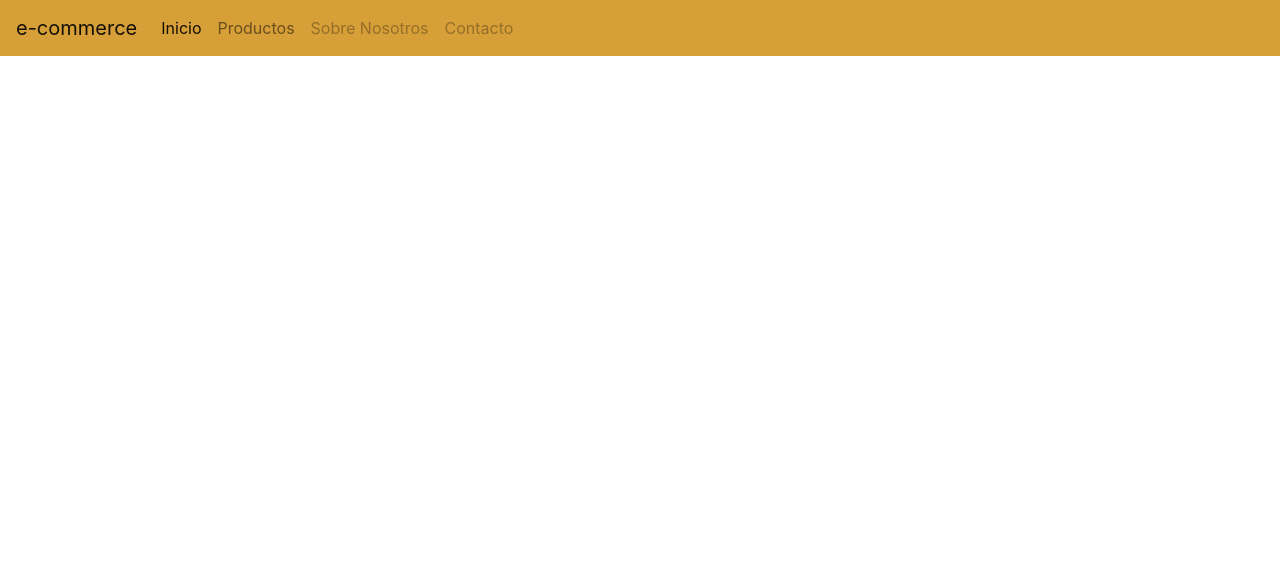
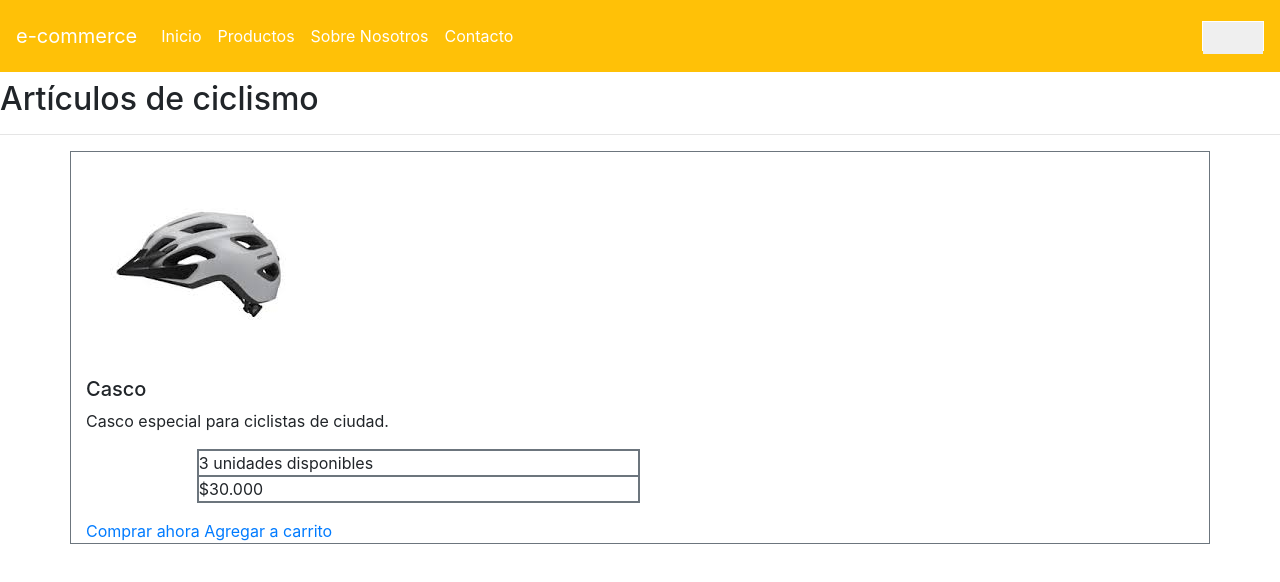
Before and after one commit to victoriaramos2777/Articulos-de-ciclismos, a plain HTML site: page index.html in a window 1280 px wide. Drawn offline with nearby package versions, Linux system fonts and the light colour scheme.

Commit message:
lista 1 creada

```diff
--- a/index.html
+++ b/index.html
@@ -10,32 +10,56 @@
     integrity="sha384-Gn5384xqQ1aoWXA+058RXPxPg6fy4IWvTNh0E263XmFcJlSAwiGgFAW/dAiS6JXm" crossorigin="anonymous">
   <title>Document</title>
 </head>
+
 <body>
-    <nav class="navbar navbar-expand-lg navbar-light amarillo">
-        <button class="navbar-toggler" type="button" data-toggle="collapse" data-target="#navbarTogglerDemo01" aria-controls="navbarTogglerDemo01" aria-expanded="false" aria-label="Toggle navigation">
+  <nav class="navbar navbar-expand-lg navbar-light p-3 mb-2 bg-warning text-dark">
+    <button class="navbar-toggler" type="button" data-toggle="collapse" data-target="#navbarTogglerDemo01"
+      aria-controls="navbarTogglerDemo01" aria-expanded="false" aria-label="Toggle navigation">
       <span class="navbar-toggler-icon"></span>
     </button>
     <div class="collapse navbar-collapse" id="navbarTogglerDemo01">
-          <a class="navbar-brand" href="#">e-commerce</a>
+      <a class="navbar-brand text-white  " href="#">e-commerce</a>
       <ul class="navbar-nav mr-auto mt-2 mt-lg-0">
         <li class="nav-item active">
-              <a class="nav-link" href="#">Inicio<span class="sr-only">(current)</span></a>
+          <a class="nav-link text-white " href="#">Inicio<span class="sr-only">(current)</span></a>
         </li>
         <li class="nav-item">
-              <a class="nav-link "  href="#" class="nav-text" >Productos</a>
+          <a class="nav-link text-white " href="#" class="nav-text">Productos</a>
         </li>
         <li class="nav-item">
-              <a class="nav-link disabled" href="#">Sobre Nosotros</a>
+          <a class="nav-link disabled text-white " href="#">Sobre Nosotros</a>
         </li>
         <li class="nav-item">
-                <a class="nav-link disabled" href="#">Contacto</a>
+          <a class="nav-link disabled text-white " href="#">Contacto</a>
         </li>
       </ul>
+      <form class="border border-white">
+        <button class=" boton" class="btn btn-primary" type="submit"><i class="fas fashopping-basket text-light"></i></button>
+      </form>
+    </div>
+  </nav>
+  <div class="">
+    <h2 class="">Artículos de ciclismo</h2>
+    <hr>
+    </div>
+    <div class="text-left border border-secondary container">
+         <img src="assets/img/casco.jpg" class="rounded"alt="casco" >
+         <div class="text-left">
+           <h5 class="text-left">Casco</h5>
+           <p class="text-left">Casco especial para ciclistas de
+             ciudad.</p>
 
             </div>
 
-
-
+          <ul class="border border-secondary text-left item">
+            <li class="border border-secondary itm2">3 unidades disponibles</li>
+ <li class="border border-secondary">$30.000</li>
+ </ul>
+<div class="">
+ <a href="#" class="">Comprar ahora</a>
+ <a href="#" class="">Agregar a carrito</a>
+ </div>
+ </div>
 
 
 
--- a/style.scss
+++ b/style.scss
@@ -1,7 +1,33 @@
-.amarillo{
-    background-color: rgb(214, 159, 56);
+*{
+    margin: 0%;
+    padding: 0%;
 
 }
-.nav-text {
-    color: white;
+
+.boton{
+    width: 100%;
+    height: 32px;
+    border: none;
+
+   // background-color: rgb(119, 0, 255);
 }
+
+
+form {
+width: 5%;
+height: 30px;
+}
+
+.container {
+    width: 40%;
+
+}
+
+.item {
+    width: 40%;
+}
+
+.item {
+    list-style: none;
+    margin-left: 10%;
+}
```
Also changed, not shown: assets/img/icono de cesta.jpg (added), style.css, 1 other file. Lines whose indentation alone changed are shown as unchanged.
